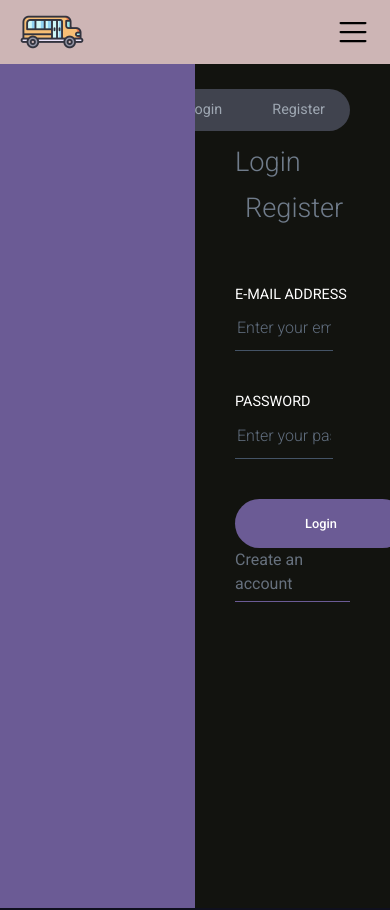
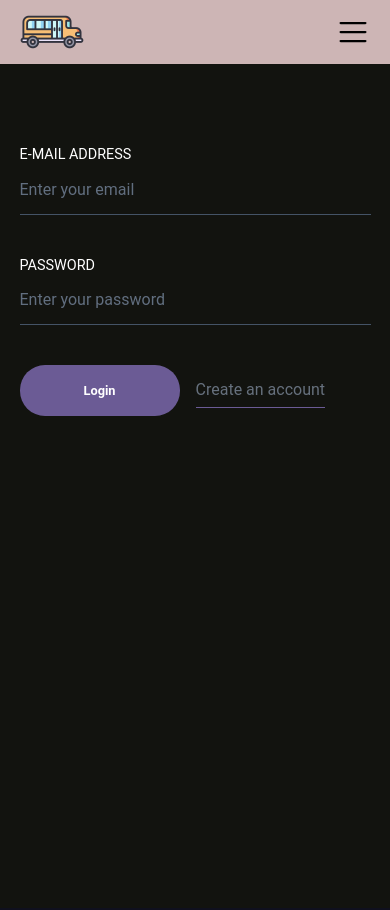
Before and after one commit to flnx/wheredoigo, a React (Vite) app in the folder wheredoigo/: page /login in a window 390 px wide. Shown: the top 910 px of the page. Built offline with nearby package versions, Linux system fonts and the light colour scheme.

Commit message:
Adding Discover Page and adding Navbar feature
Adding a Navbar handler to close itself on redirect when in mobile mode

```diff
--- a/wheredoigo/src/App.jsx
+++ b/wheredoigo/src/App.jsx
@@ -1,10 +1,13 @@
 import { Routes, Route } from 'react-router-dom';
 import './styles/App.css';
 
-// components
+// Components
 import { Navbar } from './components/Navbar/Navbar';
 import { Footer } from './components/Footer/Footer';
+
+// Pages
 import { Home } from './pages/Home/Home';
+import { Discover } from './pages/Discover/Discover';
 import { Login } from './pages/Authentication/Login';
 import { Register } from './pages/Authentication/Register';
 import { FormLayout } from './pages/Authentication/FormLayout';
@@ -13,11 +16,20 @@ function App() {
     return (
         <div className="App">
             <Navbar />
-            <Routes>
-                <Route path="/" element={<Home />} />
-                <Route path="/login" element={<FormLayout page={Login} />} />
-                <Route path="/register" element={<FormLayout page={Register} />} />
-            </Routes>
+            <main>
+                <Routes>
+                    <Route path="/" element={<Home />} />
+                    <Route
+                        path="/login"
+                        element={<FormLayout page={Login} />}
+                    />
+                    <Route
+                        path="/register"
+                        element={<FormLayout page={Register} />}
+                    />
+                    <Route path="/discover" element={<Discover />} />
+                </Routes>
+            </main>
             <Footer />
         </div>
     );
--- a/wheredoigo/src/components/Footer/Footer.jsx
+++ b/wheredoigo/src/components/Footer/Footer.jsx
@@ -21,11 +21,13 @@ export const Footer = () => {
                         <h3 className={styles.title}>About</h3>
                         <p className={styles.link}>About us</p>
                         <p className={styles.link}>FAQ</p>
+                        <p className={styles.link}>Terms and Conditions</p>
                     </section>
                     <section className={styles.company}>
                         <h3 className={styles.title}>Company</h3>
                         <p className={styles.link}>Why "Where Do I Go?"</p>
                         <p className={styles.link}>Our Team</p>
+                        <p className={styles.link}>Lorem Ipsum</p>
                     </section>
                     <section className={styles.newsletter}>
                         <h3 className={styles.title}>Stay in touch with our weekly newsletter</h3>
--- a/wheredoigo/src/components/Footer/Footer.module.css
+++ b/wheredoigo/src/components/Footer/Footer.module.css
@@ -15,7 +15,7 @@
 }
 
 .link {
-    font-size: 1.025rem;
+    font-size: 0.9rem;
 }
 
 .link:not(:last-child) {
--- a/wheredoigo/src/components/Navbar/NavLinks/NavLinks.jsx
+++ b/wheredoigo/src/components/Navbar/NavLinks/NavLinks.jsx
@@ -1,21 +1,33 @@
 import { NavLink } from 'react-router-dom';
 import styles from '../Navbar.module.css';
 
-export const NavLinks = () => {
+export const NavLinks = ({ hamburgerClickHandler }) => {
+    const closeMenuOnRedirectHandler = () => {
+        hamburgerClickHandler();
+    };
+
     return (
         <nav>
             <ul className={styles.navbar}>
                 <li>
-                    <NavLink to="/discover">Discover</NavLink>
+                    <NavLink to="/discover" onClick={closeMenuOnRedirectHandler}>
+                        Discover
+                    </NavLink>
                 </li>
                 <li>
-                    <NavLink to="/profile">Profile</NavLink>
+                    <NavLink to="/profile" onClick={closeMenuOnRedirectHandler}>
+                        Profile
+                    </NavLink>
                 </li>
                 <li>
-                    <NavLink to="/login">Login</NavLink>
+                    <NavLink to="/login" onClick={closeMenuOnRedirectHandler}>
+                        Login
+                    </NavLink>
                 </li>
                 <li>
-                    <NavLink to="/register">Register</NavLink>
+                    <NavLink to="/register" onClick={closeMenuOnRedirectHandler}>
+                        Register
+                    </NavLink>
                 </li>
             </ul>
         </nav>
--- a/wheredoigo/src/components/Navbar/Navbar.jsx
+++ b/wheredoigo/src/components/Navbar/Navbar.jsx
@@ -43,7 +43,9 @@ export const Navbar = () => {
                         />
                     )}
                 </div>
-                {(isNavToggled || screenWidth > 640) && <NavLinks />}
+                {(isNavToggled || screenWidth > 640) && (
+                    <NavLinks hamburgerClickHandler={hamburgerClickHandler} />
+                )}
             </div>
         </header>
     );
--- a/wheredoigo/src/pages/Authentication/FormLayout.jsx
+++ b/wheredoigo/src/pages/Authentication/FormLayout.jsx
@@ -1,4 +1,3 @@
-import { NavLink } from 'react-router-dom';
 import styles from './FormLayout.module.css';
 
 export const FormLayout = ({ page: Page }) => {
@@ -6,25 +5,7 @@ export const FormLayout = ({ page: Page }) => {
         <div className={styles.container}>
             <div className={styles.aside} />
             <div className={styles.wrapper}>
-                <div className={styles.pageSwitcher}>
-                    <NavLink to="/login" className={styles.switcherItem}>
-                        Login
-                    </NavLink>
-                    <NavLink to="/register" className={styles.switcherItem}>
-                        Register
-                    </NavLink>
-                </div>
-                <div className={styles.formTitle}>
-                    <NavLink to="/login" className={styles.formTitleLink}>
-                        Login
-                    </NavLink>
-                    <NavLink to="/register" className={styles.formTitleLink}>
-                        Register
-                    </NavLink>
-                </div>
-                <div className={styles.formCenter}>
-                    <Page />
-                </div>
+                <Page />
             </div>
         </div>
     );
--- a/wheredoigo/src/pages/Authentication/FormLayout.module.css
+++ b/wheredoigo/src/pages/Authentication/FormLayout.module.css
@@ -1,91 +1,35 @@
-@import url("https://fonts.googleapis.com/css?family=Roboto:300,400,500,700");
-
-body {
-    font-family: -apple-system, BlinkMacSystemFont, 'Segoe UI', Roboto, Oxygen,
-        Ubuntu, Cantarell, 'Open Sans', 'Helvetica Neue', sans-serif;
-}
-
 .container {
     min-height: 100vh;
-    font-family: "Roboto", sans-serif;
+    font-family: 'Roboto', sans-serif;
     background: black;
-    /* margin: 0 auto; */
-    height: 100%;
     display: flex;
     color: white;
 }
 
 .aside {
-    width: 50%;
+    display: none;
+    flex: 1;
     background-color: #6b5b95;
 }
 
-.wrapper {
-    width: 50%;
-    background-color: #12130f;
-    padding: 25px 40px;
-    overflow: auto;
+@media (min-width: 750px) {
+    .aside {
+        display: inline-block;
+    }
 }
 
-.pageSwitcher {
-    display: flex;
-    justify-content: flex-end;
-    margin-bottom: 10%;
+
+.wrapper {
+    flex: 1;
+    background-color: #12130f;
 }
 
-.switcherItem {
-    background-color: #40434e;
-    color: #9da6b1;
-    padding: 10px 25px;
-    cursor: pointer;
-    font-size: 0.9em;
-    border: none;
-    outline: none;
-    display: inline-block;
-    text-decoration: none;
+.form {
+    margin: 0 auto;
+    width: min(90%, 36rem);
+    margin-top: 5rem;
 }
 
-.pageSwitcherItem-active {
-    background-color: #6b5b95;
-    color: white;
-}
-
-.switcherItem:first-child {
-    border-top-left-radius: 25px;
-    border-bottom-left-radius: 25px;
-}
-.switcherItem:last-child {
-    border-top-right-radius: 25px;
-    border-bottom-right-radius: 25px;
-}
-
-.formCenter {
-    margin-bottom: 100px;
-}
-
-.formTitle {
-    color: #707c8b;
-    font-weight: 300;
-    margin-bottom: 50px;
-}
-
-.formTitleLink {
-    color: #707c8b;
-    text-decoration: none;
-    display: inline-block;
-    font-size: 1.7em;
-    margin: 0 10px;
-    padding-bottom: 5px;
-}
-
-.formTitleLink:first-child {
-    margin-left: 0;
-}
-
-.formTitleLink-active {
-    color: white;
-    border-bottom: 1px solid #6b5b95;
-}
 
 .formField {
     margin-bottom: 40px;
@@ -97,17 +41,15 @@ body {
     font-size: 0.9em;
     color: white;
 }
+
 .formFieldInput {
-    width: 85%;
+    width: 100%;
     background-color: transparent;
     border: none;
     color: white;
     outline: none;
     border-bottom: 1px solid #445366;
-    font-size: 1em;
-    font-weight: 300;
-    padding-bottom: 10px;
-    margin-top: 10px;
+    padding: 0.75rem 0;
 }
 
 .formFieldInput::placeholder {
@@ -115,40 +57,37 @@ body {
 }
 
 .formFieldButton {
+    margin-right: 1rem;
     background-color: #6b5b95;
     color: white;
     border: none;
     outline: none;
     border-radius: 25px;
-    padding: 15px 70px;
-    font-size: 0.8em;
-    font-weight: 500;
+    padding: 1rem 4rem;
+    font-size: 0.8rem;
+    font-weight: 700;
 }
 
 .formFieldLink {
     color: #66707d;
     text-decoration: none;
-    display: inline-block;
     border-bottom: 1.5px solid #6b5b95;
-    padding-bottom: 5px;
+    padding-bottom: 0.5em;
 }
 
 .formFieldCheckboxLabel {
     color: #646f7d;
-    font-size: 0.9em;
+    font-size: 0.9rem;
 }
 
 .formFieldCheckbox {
-    position: relative;
-    top: 1.5px;
+    margin-right: 0.5rem;
 }
 
 .formFieldTermsLink {
     color: white;
     border-bottom: 1px solid #6b5b95;
-    text-decoration: none;
-    display: inline-block;
-    padding-bottom: 2px;
+    padding-bottom: 0.3em;
     margin-left: 5px;
 }
 
--- a/wheredoigo/src/pages/Authentication/Login.jsx
+++ b/wheredoigo/src/pages/Authentication/Login.jsx
@@ -3,7 +3,7 @@ import styles from './FormLayout.module.css';
 
 export const Login = () => {
     return (
-        <form>
+        <form className={styles.form}>
             <div className={styles.formField}>
                 <label className={styles.formFieldLabel} htmlFor="email">
                     E-Mail Address
--- a/wheredoigo/src/pages/Authentication/Register.jsx
+++ b/wheredoigo/src/pages/Authentication/Register.jsx
@@ -4,7 +4,7 @@ import styles from './FormLayout.module.css';
 
 export const Register = () => {
     return (
-        <form>
+        <form className={styles.form}>
             <div className={styles.formField}>
                 <label className={styles.formFieldLabel} htmlFor="name">
                     Full Name
--- /dev/null
+++ b/wheredoigo/src/pages/Discover/Discover.jsx
@@ -0,0 +1,51 @@
+import { SearchBar } from '../../components/Serach-Bar/SearchBar';
+import { CitiesSlider } from '../Home/Slider/CitiesSlider';
+
+export const Discover = () => {
+    return (
+        <div className="container">
+            <div className="grid">
+                <h1>Where do you want to go?</h1>
+                <section className="searchBar">
+                    <SearchBar />
+                </section>
+
+                <section className="continentsSlider">
+                    <span>All</span>
+                    <span>Europe</span>
+                    <span>Asia</span>
+                    <span>America</span>
+                    <span>Oceania</span>
+                    <span>Africa</span>
+                </section>
+
+                <CitiesSlider />
+
+                <section className="categories">
+                    <h2>Popular Categories</h2>
+                    <div className="categories__wrapper">
+                        <span>X</span>
+                        <span>X</span>
+                        <span>X</span>
+                        <span>X</span>
+                        <span>X</span>
+                        <span>X</span>
+                    </div>
+                </section>
+
+                <section className="places">
+                    <div className="cards">
+                        <div className="card">
+                            <img src="http://localhost:5173/src/assets/pictures/cities/berlin/1.jpg" alt="travel place" />
+                            <h3 className="title">Random Place Republic</h3>
+                            <p className="c">
+                                Lorem ipsum dolor sit amet consectetur
+                                adipisicing elit. Vitae, ab!
+                            </p>
+                        </div>
+                    </div>
+                </section>
+            </div>
+        </div>
+    );
+};
--- a/wheredoigo/src/pages/Home/Showcase/Showcase.jsx
+++ b/wheredoigo/src/pages/Home/Showcase/Showcase.jsx
@@ -4,7 +4,6 @@ import styles from './Showcase.module.css';
 
 export const Showcase = () => {
     return (
-        <main>
             <div className={styles.showcase}>
                 <div className="container">
                     <div className={styles.intro}>
@@ -20,6 +19,5 @@ export const Showcase = () => {
                     </div>
                 </div>
             </div>
-        </main>
     );
 };
```
Also changed, not shown: wheredoigo/src/pages/Discover/Discover.module.css (added).
